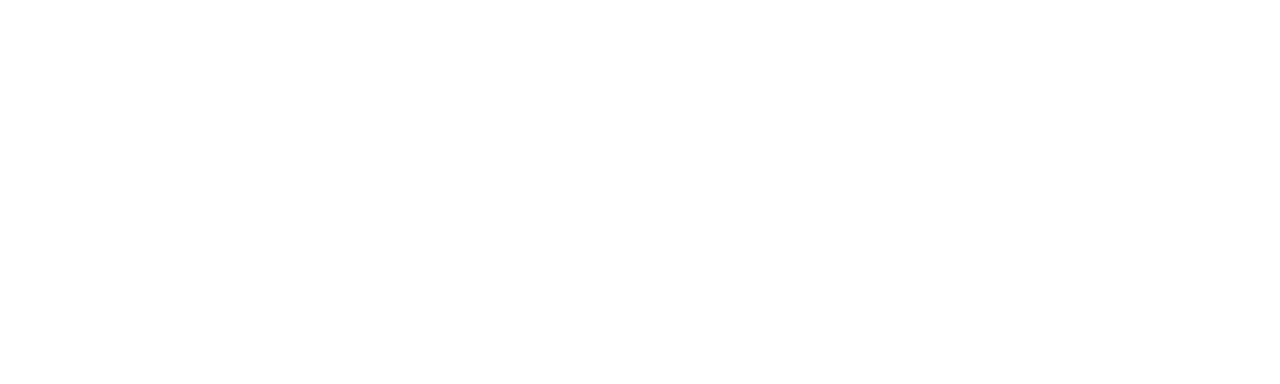
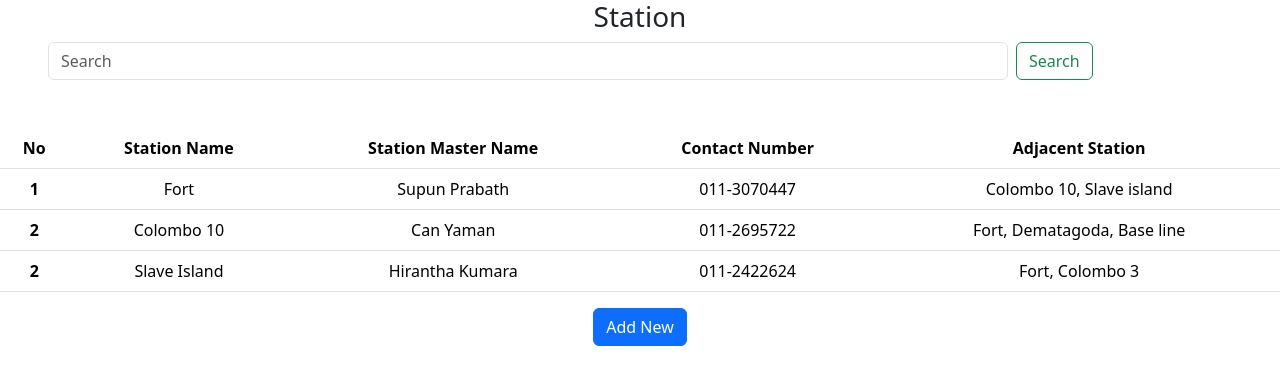
Before and after one commit to Chamalka1/Railtracer-FE, a React (Create React App) app: page /TrainStation in a window 1280 px wide. Before the commit this address had no page. Shown: the top 384 px of the page. Built offline with nearby package versions, Linux system fonts and the light colour scheme.

Commit message:
admin home, stations

```diff
--- a/src/App.js
+++ b/src/App.js
@@ -3,6 +3,8 @@
 import { BrowserRouter, Route, Routes } from 'react-router-dom';
 import { Home } from './pages/Home/Home';
 import { Login } from './pages/Authentication/Login/Login';
+import { AdminLog } from './pages/Admin/AdminLog';
+import { TrainStation } from './pages/TrainStation/TrainStation';
 
 function App() {
   return (
@@ -11,6 +13,8 @@
     <Routes>
     <Route path='/' element={<Home/>} />
     <Route path='/login' element={<Login/>} />
+    <Route path='/admin' element={<AdminLog/>} />
+    <Route path='/TrainStation' element={<TrainStation/>} />
     </Routes>
 
    </BrowserRouter>
--- /dev/null
+++ b/src/pages/Admin/AdminLog.js
@@ -0,0 +1,14 @@
+
+export const AdminLog = () => {
+  return (
+<div>
+
+      <div class="d-grid gap-2 col-6 mx-auto">
+  <button class="btn btn-primary" type="button">Station Details</button>
+  <button class="btn btn-primary" type="button">Train Schedule</button>
+  <button class="btn btn-primary" type="button">Warehouse Details</button>
+</div>
+
+    </div>
+  );
+};
--- /dev/null
+++ b/src/pages/TrainStation/TrainStation.js
@@ -0,0 +1,53 @@
+export const TrainStation = () => {
+  return (
+    <div>
+      <h3 className="h3">Station</h3>
+      <form className="d-flex mb-5" role="search">
+        <input
+          className="form-control me-2 w-75 ms-5"
+          type="search"
+          placeholder="Search"
+          aria-label="Search"
+        />
+        <button className="btn btn-outline-success" type="submit">
+          Search
+        </button>
+      </form>
+      <table class="table">
+        <thead>
+          <tr>
+            <th scope="col">No</th>
+            <th scope="col">Station Name</th>
+            <th scope="col">Station Master Name</th>
+            <th scope="col">Contact Number</th>
+            <th scope="col">Adjacent Station</th>
+          </tr>
+        </thead>
+        <tbody>
+          <tr>
+            <th scope="row">1</th>
+            <td>Fort</td>
+            <td>Supun Prabath</td>
+            <td>011-3070447</td>
+            <td>Colombo 10, Slave island</td>
+          </tr>
+          <tr>
+            <th scope="row">2</th>
+            <td>Colombo 10</td>
+            <td>Can Yaman</td>
+            <td>011-2695722</td>
+            <td>Fort, Dematagoda, Base line</td>
+          </tr>
+          <tr>
+            <th scope="row">2</th>
+            <td>Slave Island</td>
+            <td>Hirantha Kumara</td>
+            <td>011-2422624</td>
+            <td>Fort, Colombo 3</td>
+          </tr>
+        </tbody>
+      </table>
+      <input class="btn btn-primary" type="submit" value="Add New"></input>
+    </div>
+  );
+};
```
Also changed, not shown: src/pages/Admin/AdminLog.css (added), src/pages/TrainStation/TrainStation.css (added).
